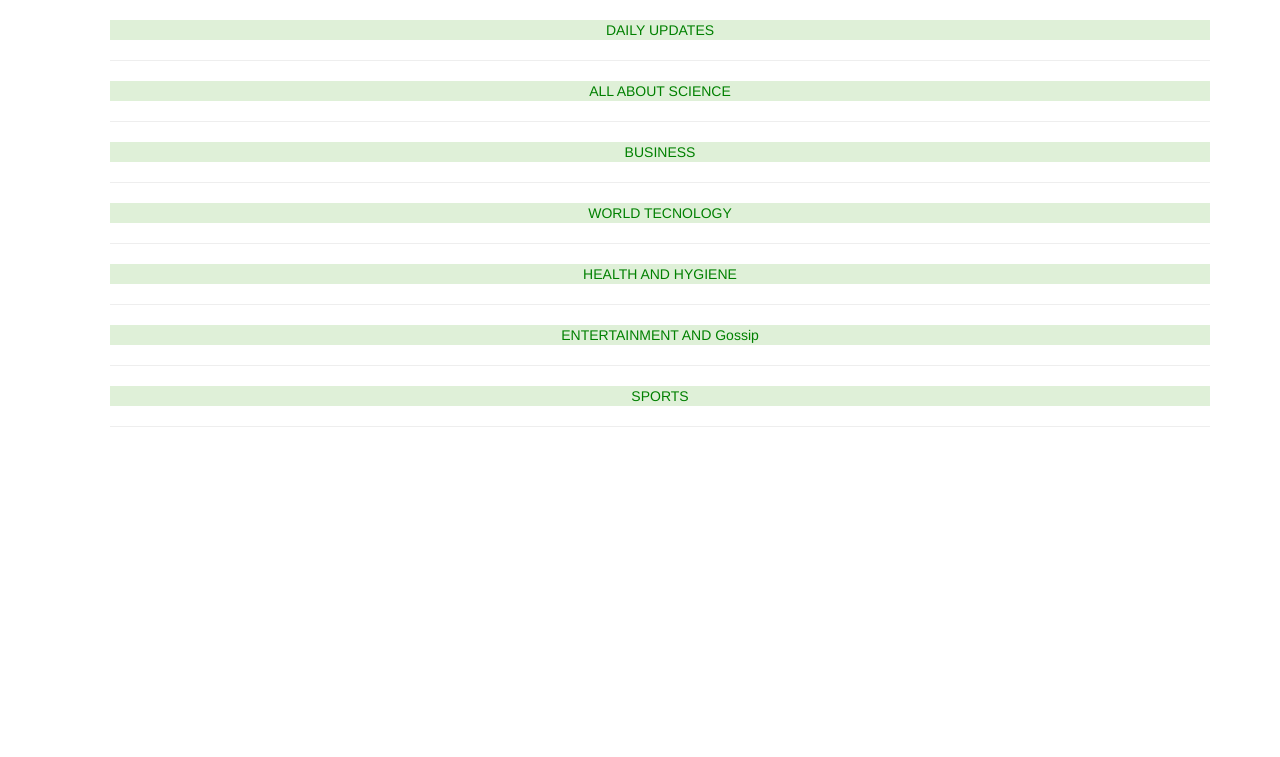
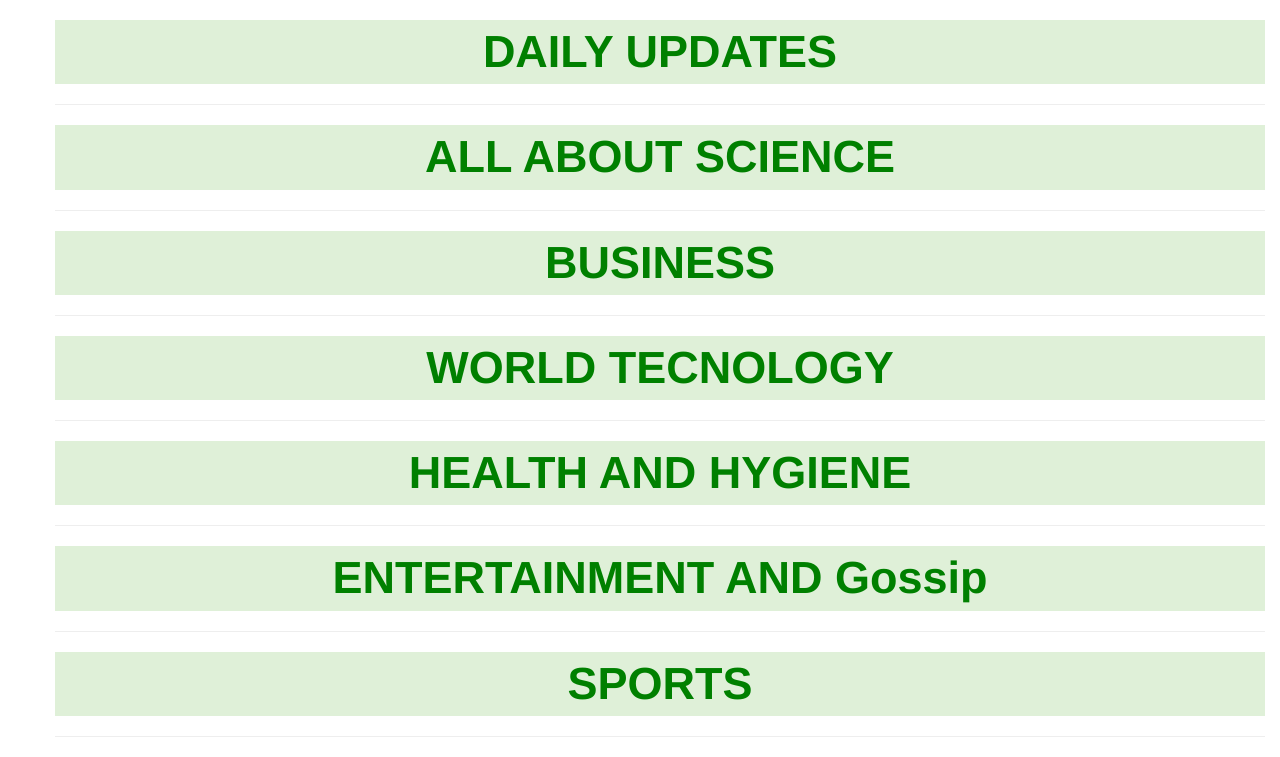
Before and after one commit to Emmanuel-otieno/ews, a Flask app: template app/templates/index.html in a window 1280 px wide. Shown: the part 52-809 px from the top of the page. Before the commit the page ends 479 px from the top, so only its background shows below. Run offline with Flask 2, Linux system fonts and the light colour scheme; the template is opened without the code that fills it, so the values that code supplies are empty; some libraries are stand-ins or nearby versions.

Commit message:
styled my index

```diff
--- a/app/static/css/index.css
+++ b/app/static/css/index.css
@@ -5,4 +5,6 @@ ul
  .news
  {
       color: green;
+      font-weight: bold;
+      font-size: 45px;
  }
--- a/app/templates/index.html
+++ b/app/templates/index.html
@@ -10,7 +10,7 @@
 
 
 {% block content%}
-<div class="container">
+<div class="container-fluid">
  <ul>
     <li class="text-center bg bg-success news"> DAILY UPDATES</li>
     <hr>
```
